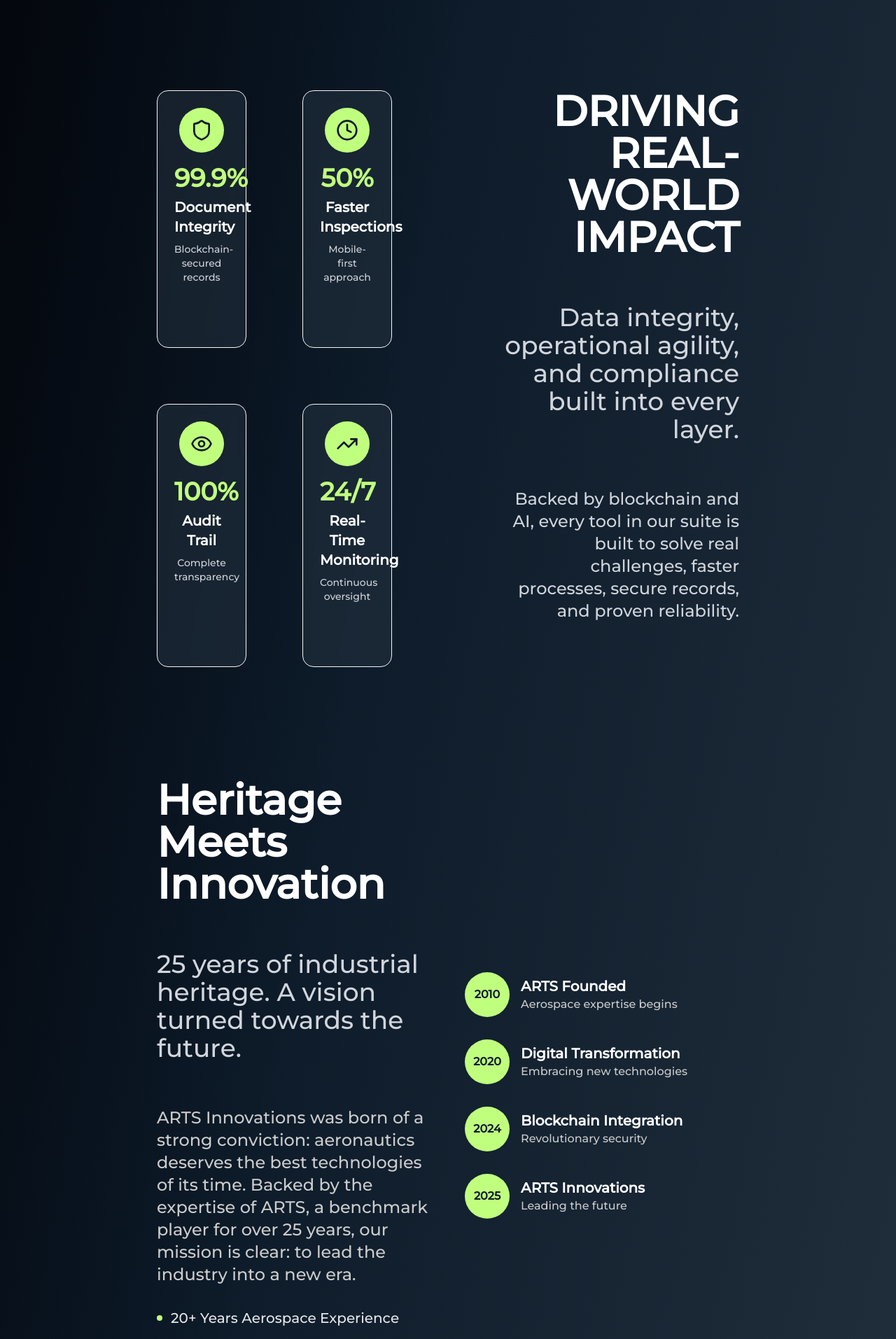
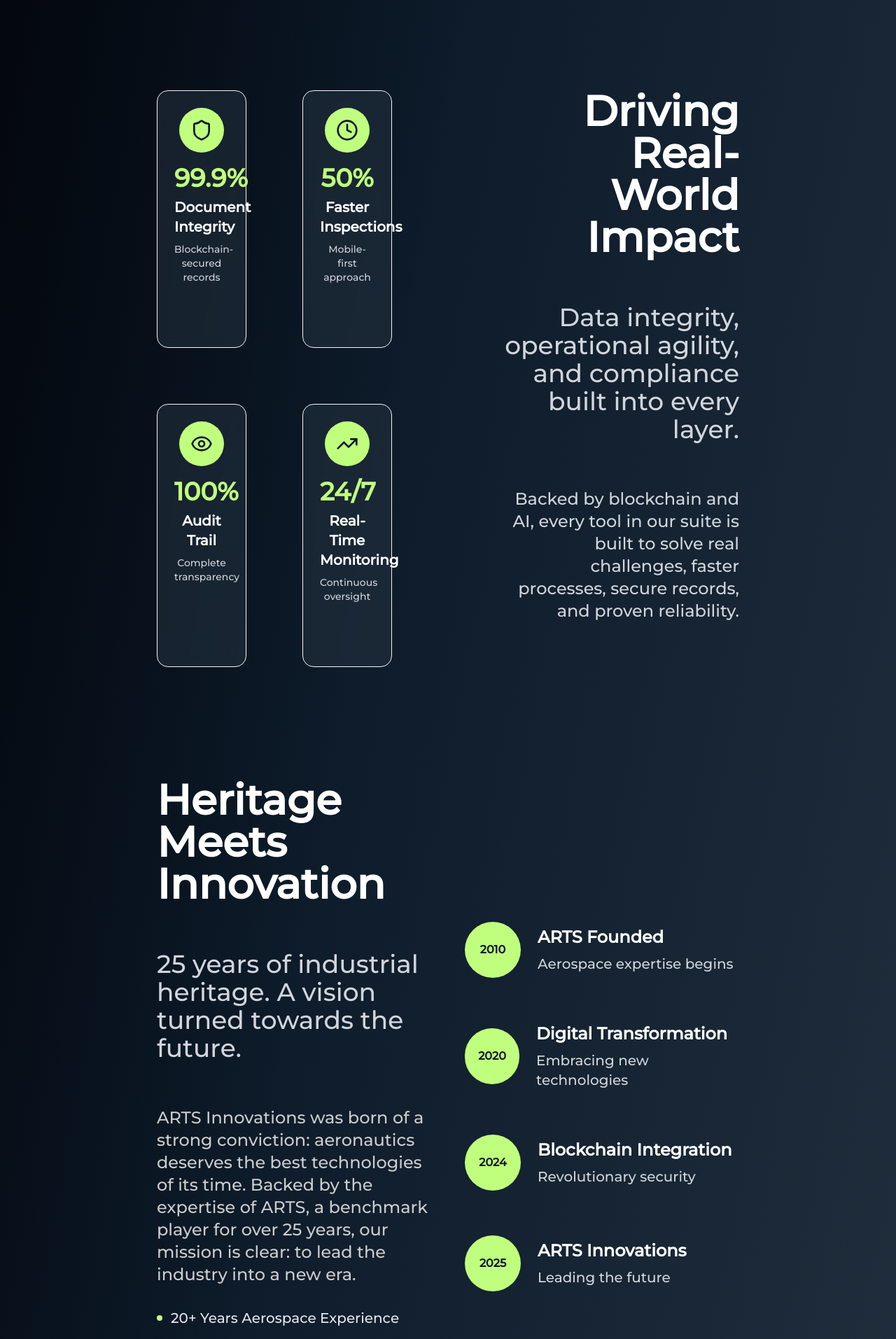
Before and after one commit to BlockService-FR/arts-innovations-landing, a Next.js app: page / in a window 1280 px wide. Shown: the part 3760-5673 px from the top of the page at 70% size. Built offline with nearby package versions, Linux system fonts and the light colour scheme.

Commit message:
Improve heritage section

```diff
--- a/components/AboutSection.tsx
+++ b/components/AboutSection.tsx
@@ -193,25 +193,25 @@
             whileInView={{ opacity: 1, x: 0 }}
             className="relative"
           >
-            <div className="space-y-8">
+            <div className="space-y-16 pt-8 z-10">
               {milestones.map((milestone, index) => (
                 <motion.div
                   key={index}
                   initial={{ opacity: 0, y: 20 }}
                   whileInView={{ opacity: 1, y: 0 }}
                   transition={{ delay: index * 0.2 }}
-                  className="flex items-center space-x-4"
+                  className="flex items-center space-x-6"
                 >
-                  <div className="w-16 h-16 bg-arts-green rounded-full flex items-center justify-center text-arts-navy font-bold">
+                  <div className="w-20 h-20 bg-arts-green rounded-full flex items-center justify-center text-arts-navy font-bold">
                     {milestone.year}
                   </div>
                   <div>
-                    <h3 className="text-xl font-bold text-white">
-                      {t(milestone.eventKey)}
-                    </h3>
-                    <p className="text-arts-gray">
-                      {t(milestone.descriptionKey)}
-                    </p>
+                     <h3 className="text-2xl font-bold text-white mb-2">
+                        {t(milestone.eventKey)}
+                      </h3>
+                      <p className="text-xl text-gray-300">
+                        {t(milestone.descriptionKey)}
+                      </p>
                   </div>
                 </motion.div>
               ))}
--- a/locales/en.json
+++ b/locales/en.json
@@ -202,7 +202,7 @@
     }
   },
   "impact": {
-    "title": "DRIVING REAL-WORLD IMPACT",
+    "title": "Driving Real-World Impact",
     "subtitle": "Data integrity, operational agility, and compliance built into every layer.",
     "description": "Backed by blockchain and AI, every tool in our suite is built to solve real challenges, faster processes, secure records, and proven reliability.",
     "stats": {
```
